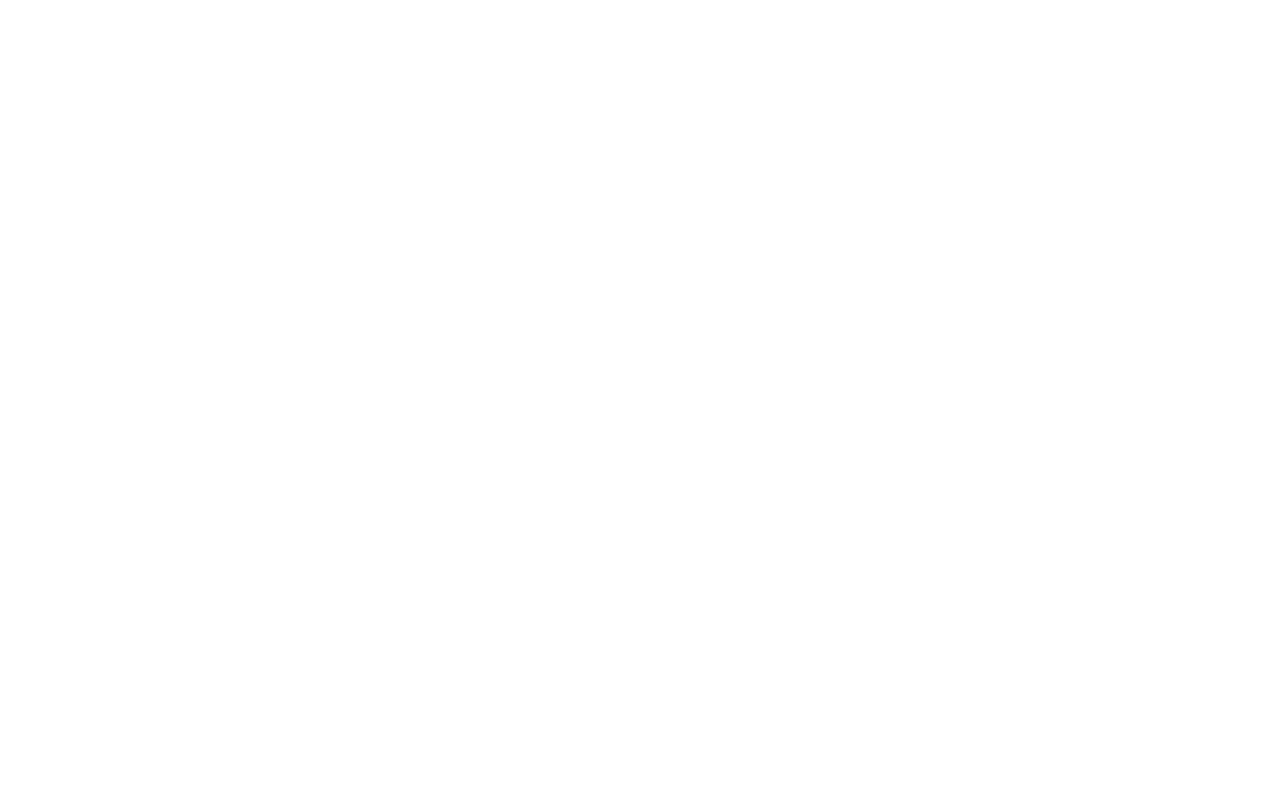
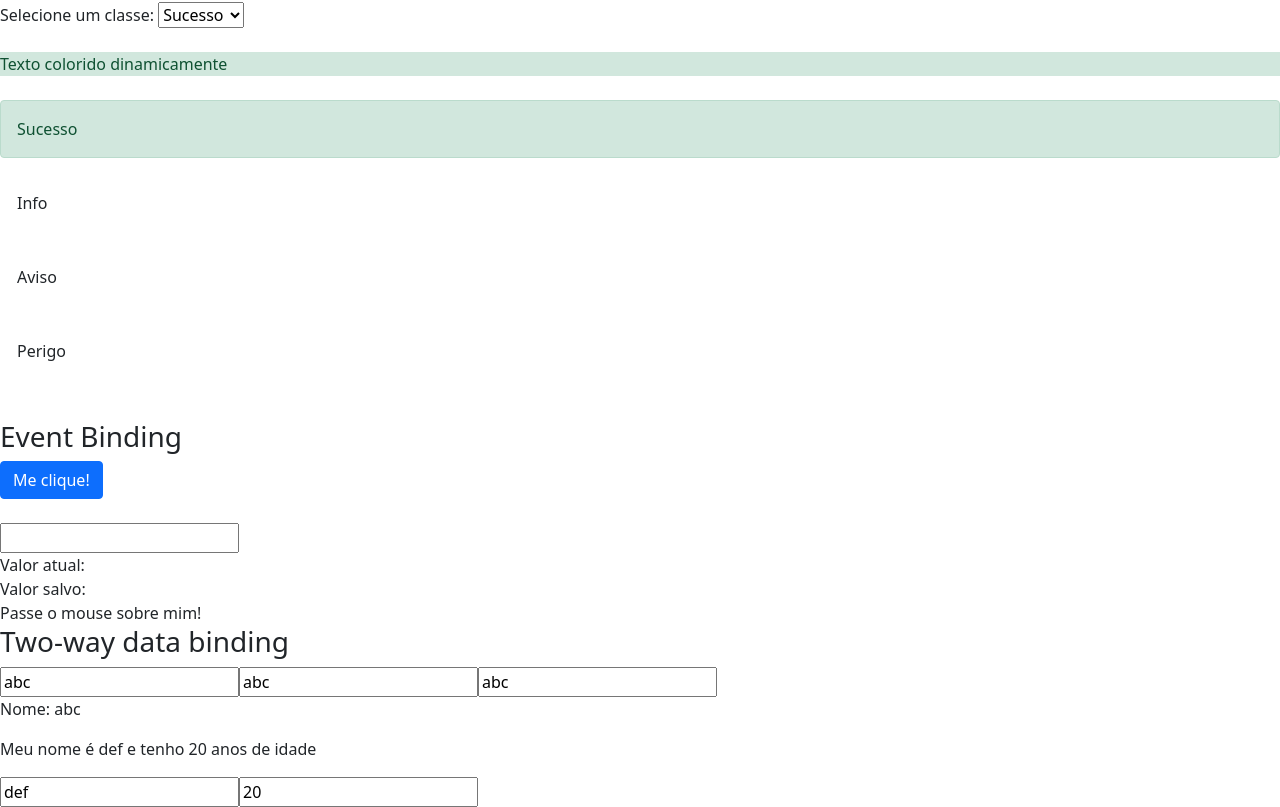
Before and after one commit to rookie-leo/data-binding, an Angular app: page / in a window 1280 px wide. Shown: the part 883-1690 px from the top of the page. Before the commit the page ends 800 px from the top, so only its background shows below. Built offline with nearby package versions, Linux system fonts and the light colour scheme.

Commit message:
Two Way Data Binding

```diff
--- a/src/app/app.module.ts
+++ b/src/app/app.module.ts
@@ -4,6 +4,7 @@
 import { AppComponent } from './app.component';
 import { DataBindingComponent } from './data-binding/data-binding.component';
 import { AlertModule } from 'ngx-bootstrap/alert';
+import { FormsModule } from '@angular/forms';
 
 @NgModule({
   declarations: [
@@ -12,7 +13,8 @@
   ],
   imports: [
     BrowserModule,
-    AlertModule.forRoot()
+    AlertModule.forRoot(),
+    FormsModule
   ],
   providers: [],
   bootstrap: [AppComponent]
--- a/src/app/data-binding/data-binding.component.html
+++ b/src/app/data-binding/data-binding.component.html
@@ -1,6 +1,6 @@
 <section class="property-binding">
 
- <!--   <article>
+   <article>
         <h3>Interpolation / Interpolação</h3>
         <p>String renderizada com interpolação: {{ url }}</p>
         <p>Resultado da soma de 1 + 1 é {{ 1+1 }}</p>
@@ -11,11 +11,11 @@
     <article>
 
         <h3>Property Binding</h3>
-         Diferentes formas de utilizar a interpolação --comentar essa linha
+            Diferentes formas de utilizar a interpolação <!--comentar essa linha -->
         <img src="{{ urlImagem }}">
         <img [src]="urlImagem">
         <img bind-src="urlImagem">
-    </article> -->
+    </article>
 
     <h3>Class e Style Binding</h3>
     <div>
@@ -35,7 +35,7 @@
         </div>
         <div class="alert" role="alert"
             [class.alert-info]="classe.value == 'alert-info'">Info
-        </div><!-- uma forma diferente -->
+        </div>
         <div class="alert" role="alert"
             [class.alert-warning]="classe.value == 'alert-warning'">Aviso
         </div>
@@ -83,3 +83,32 @@
         </div>
     </article>
 </section>
+
+<section class="two-way-binding">
+    <article>
+        <h3>Two-way data binding</h3>
+        <div>
+            <input type="text"
+                [value]="nome"
+                (input)="nome = $any($event.target).value"
+            />
+
+            <input type="text"
+                [ngModel]="nome"
+                (ngModelChange)="nome = $event"
+            />
+
+            <input type="text" [(ngModel)]="nome"> <!-- Two Way Data Binding -->
+            <br>
+           <p> Nome: {{ nome }}</p>
+
+        </div>
+
+        <div>
+            <p>Meu nome é {{ pessoa.nome }} e tenho {{ pessoa.idade }} anos de idade</p>
+
+            <input type="text" bindon-ngModel="pessoa.nome"/>
+            <input type="text" [(ngModel)]="pessoa.idade"/>
+        </div>
+    </article>
+</section>
--- a/src/app/data-binding/data-binding.component.ts
+++ b/src/app/data-binding/data-binding.component.ts
@@ -20,6 +20,11 @@
   valorAtual: string = '';
   valorSalvo: string = '';
   isMouseOver: boolean = false;
+  nome: string = 'abc';
+  pessoa: any = {
+    nome : 'def',
+    idade : 20
+  };
 
   getValor() {
     return 1;
@@ -45,6 +50,11 @@
     this.isMouseOver = !this.isMouseOver;
   }
 
+
+  setNome(nome : any) {
+    this.nome = nome;
+  }
+
   constructor() { }
 
   ngOnInit(): void {
```
